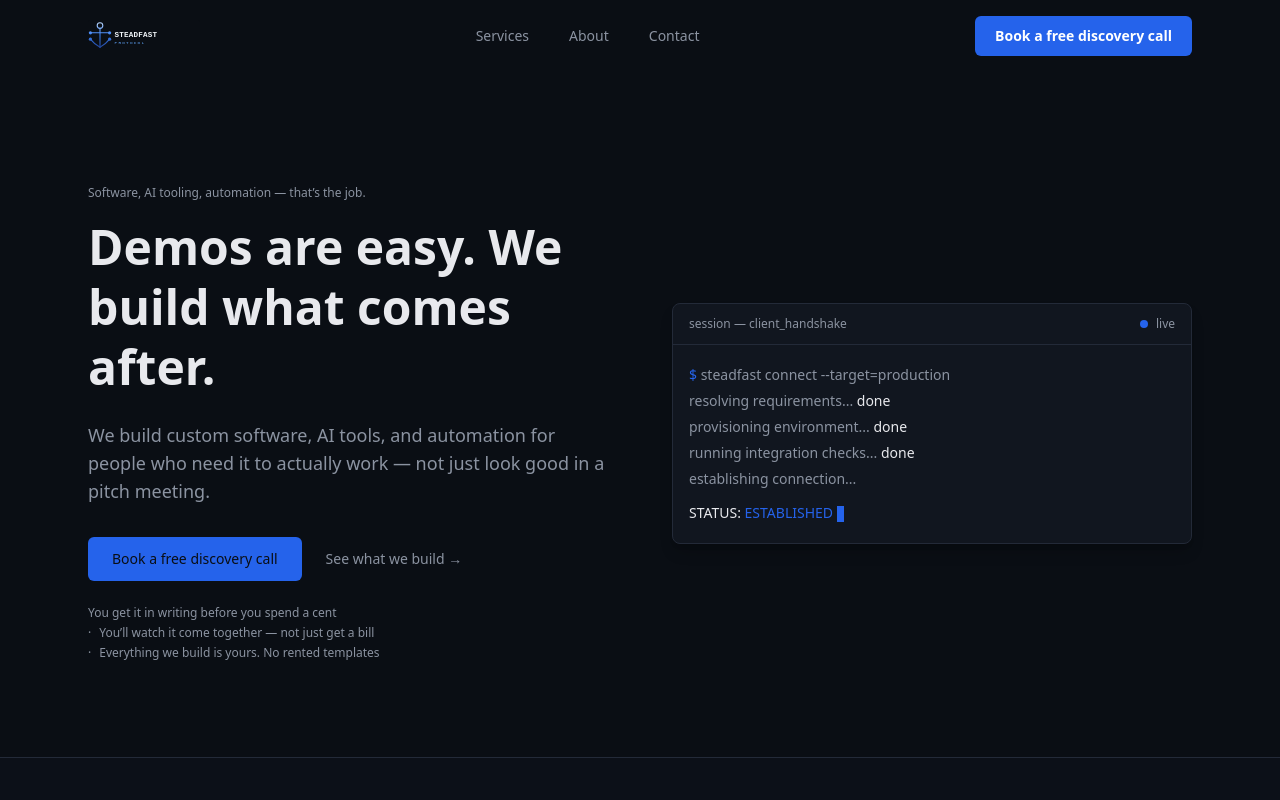
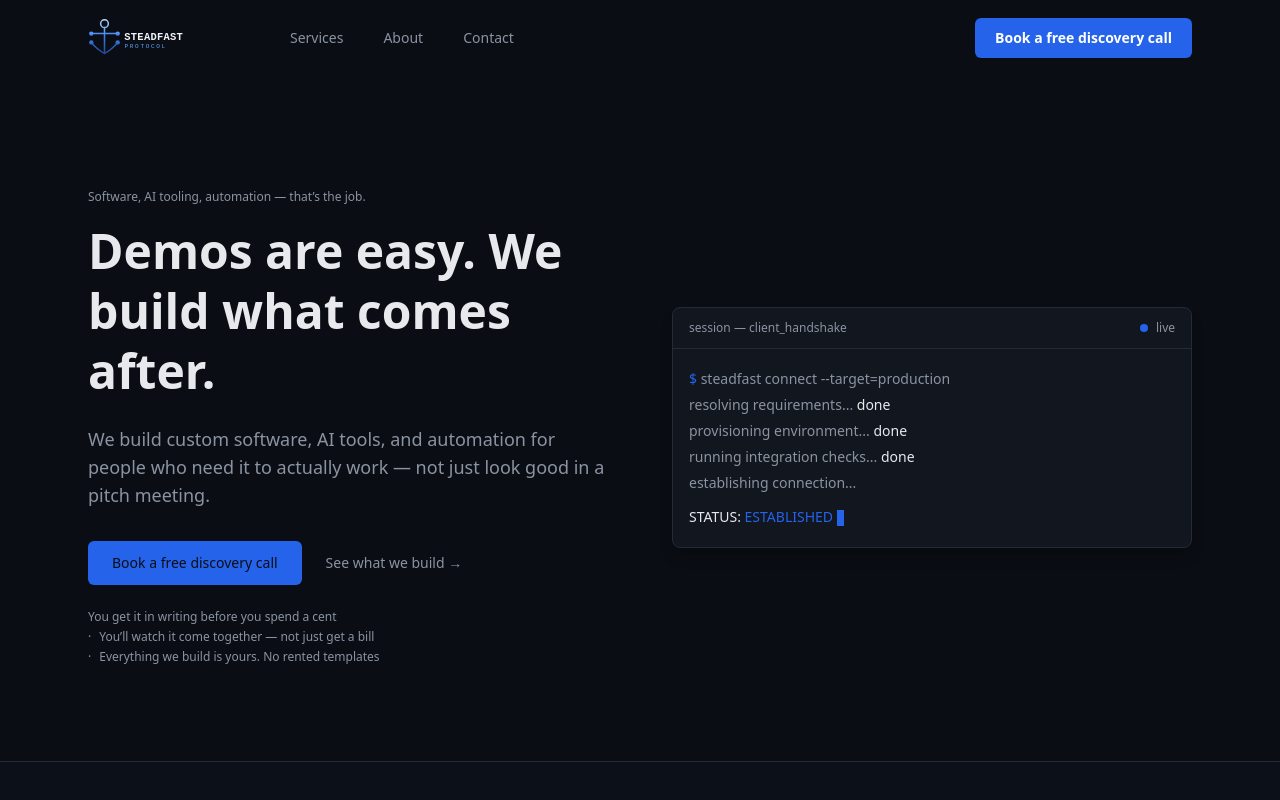
Before and after one commit to mmedeles/steadfast-protocol-website, a Next.js app: page / in a window 1280 px wide. Shown: the top 800 px of the page. Built offline with nearby package versions, Linux system fonts and the light colour scheme.

Commit message:
Navbar: larger logo, links left-aligned beside logo

```diff
--- a/src/components/Navbar.tsx
+++ b/src/components/Navbar.tsx
@@ -84,22 +84,24 @@ export default function Navbar() {
                     : "border-b border-transparent bg-transparent"
             }`}
         >
-            <div className="mx-auto grid max-w-6xl grid-cols-[auto_1fr_auto] items-center gap-4 px-6 py-4">
+            <div className="mx-auto flex max-w-6xl items-center justify-between gap-4 px-6 py-4">
+                <div className="flex items-center gap-12">
                     <Link href="/" className="flex items-center font-mono">
                         <Image
                             src="/logo/sp-horizontal-dark.svg"
                             alt="Steadfast Protocol"
-                        height={32}
-                        width={112}
-                        className="h-8 w-auto"
+                            height={44}
+                            width={154}
+                            className="h-11 w-auto"
                         />
                     </Link>
 
-                <nav className="hidden items-center justify-center gap-10 md:flex">
+                    <nav className="hidden items-center gap-10 md:flex">
                         {navLinks.map((link) => (
                             <NavLink key={link.href} href={link.href} label={link.label} />
                         ))}
                     </nav>
+                </div>
 
                 <div className="flex items-center justify-end gap-4">
                     <Link href="/contact" className={`hidden md:inline-flex ${ctaClasses}`}>
```
Lines whose indentation alone changed are shown as unchanged.
